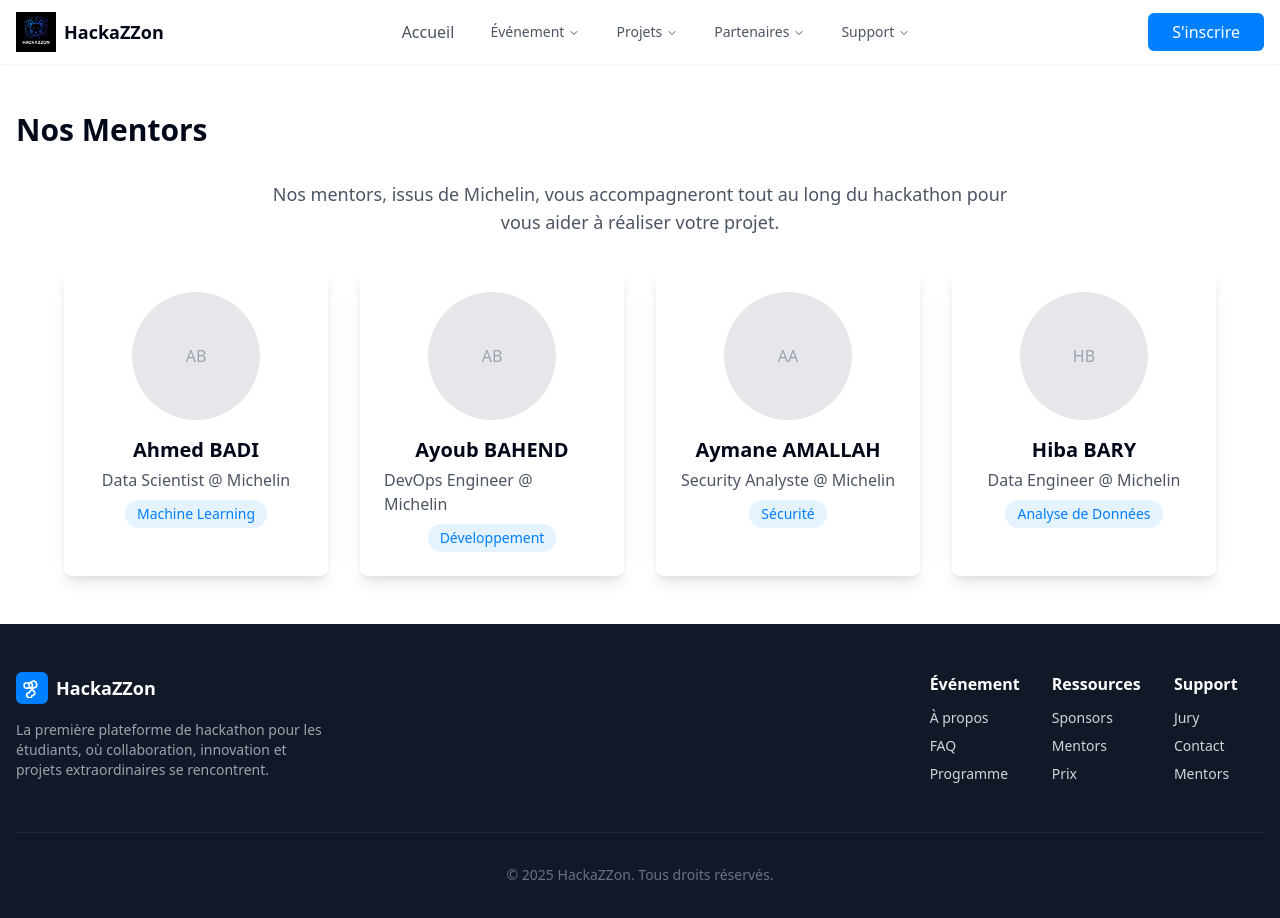
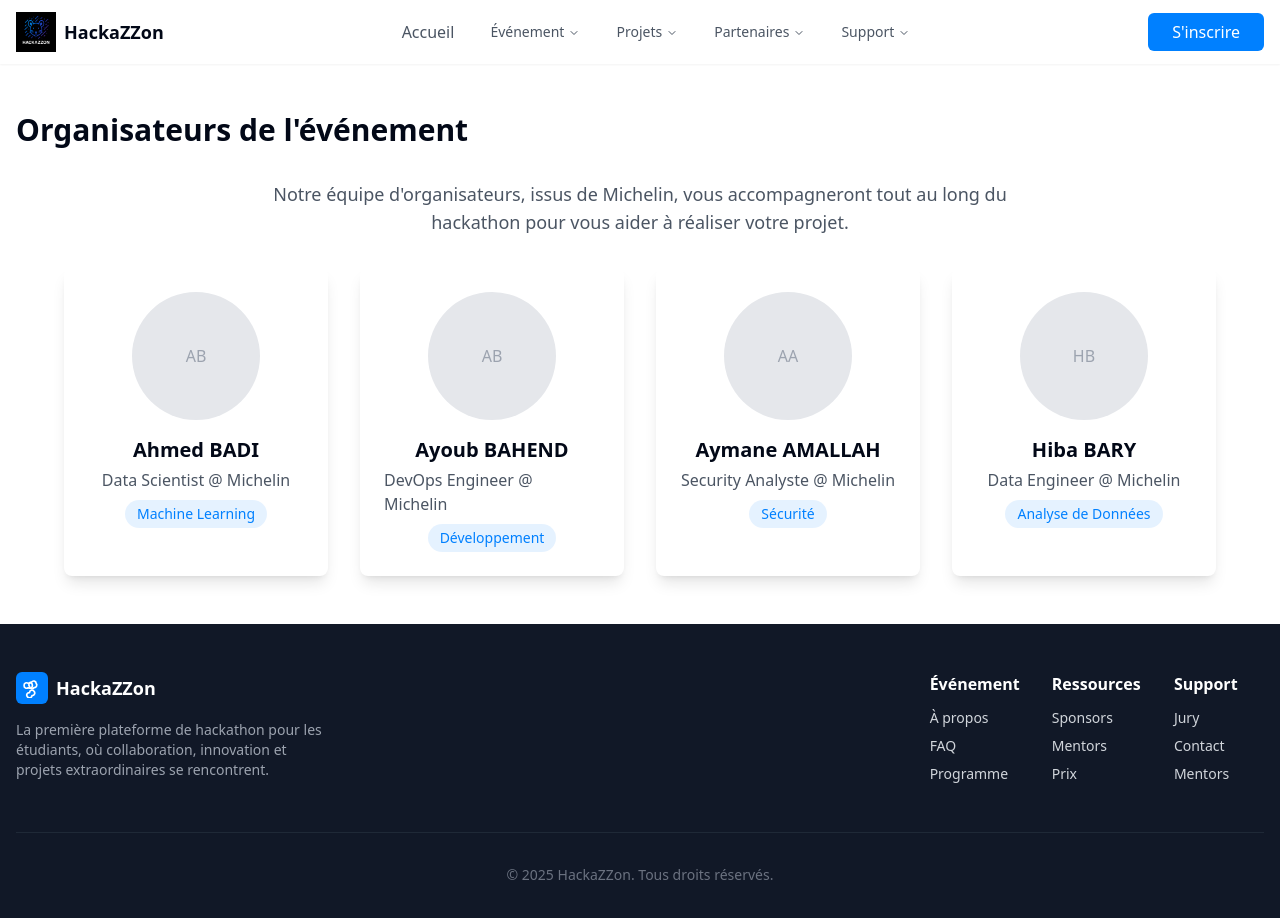
Before and after one commit to ahmed-badi/hackathon-student-hive, a React (Vite) app: page /mentors in a window 1280 px wide. Shown: the top 918 px of the page. Built offline with nearby package versions, Linux system fonts and the light colour scheme.

Commit message:
Rename Mentors section and blur jury names
- Renamed the "Mentors" section to "Organisateurs de l'événement".
- Blurred the names of the jury members while keeping their professions visible.

```diff
--- a/src/pages/Jury.tsx
+++ b/src/pages/Jury.tsx
@@ -42,7 +42,7 @@ const Jury = () => {
               <div className="w-32 h-32 bg-gray-200 rounded-full mb-4 flex items-center justify-center">
                 <span className="text-gray-400">{juror.name.split(' ').map(n => n[0]).join('')}</span>
               </div>
-              <h3 className="text-xl font-semibold mb-1">{juror.name}</h3>
+              <h3 className="text-xl font-semibold mb-1 blur-sm select-none">{juror.name}</h3>
               <p className="text-gray-600 mb-2 text-center">{juror.role}</p>
               <span className="bg-primary/10 text-primary px-3 py-1 rounded-full text-sm font-medium">
                 {juror.expertise}
--- a/src/pages/Mentors.tsx
+++ b/src/pages/Mentors.tsx
@@ -8,11 +8,11 @@ const Mentors = () => {
       <Navbar />
 
       <div className="container mx-auto px-4 py-12">
-        <h1 className="text-3xl font-bold mb-8">Nos Mentors</h1>
+        <h1 className="text-3xl font-bold mb-8">Organisateurs de l'événement</h1>
 
         <div className="max-w-3xl mx-auto mb-8 text-center">
           <p className="text-lg text-gray-600">
-            Nos mentors, issus de Michelin, vous accompagneront tout au long du hackathon
+            Notre équipe d'organisateurs, issus de Michelin, vous accompagneront tout au long du hackathon
             pour vous aider à réaliser votre projet.
           </p>
         </div>
```
